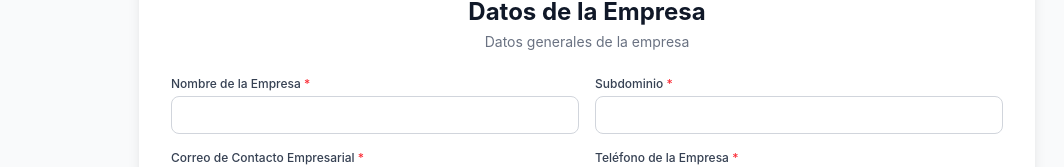
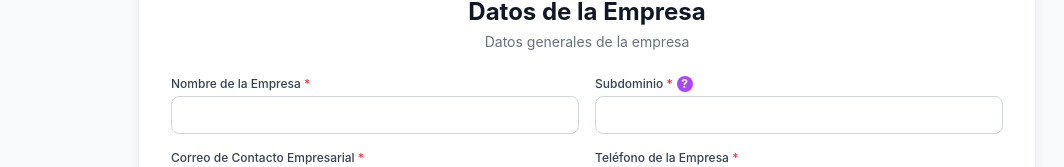
Before and after one commit to Camilo236yt/Oceanix_Angular, an Angular app: page /register in a window 1280 px wide. Shown: the part 303-470 px from the top of the page, without its empty margins (53-1117 px from the left). Built offline with nearby package versions, Linux system fonts and the light colour scheme.

Commit message:
feat(auth): add tooltip for subdomain input field with explanatory text

```diff
--- a/src/app/auth/register/register.html
+++ b/src/app/auth/register/register.html
@@ -82,9 +82,29 @@
 
               <!-- Subdominio -->
               <div>
-                <label class="block text-xs font-medium text-gray-700 mb-1">
-                  Subdominio <span class="text-red-500">*</span>
-                </label>
+                <div class="flex items-center gap-1 mb-1">
+                  <label class="text-xs font-medium text-gray-700">
+                    Subdominio <span class="text-red-500">*</span>
+                  </label>
+                  <div class="relative inline-block">
+                    <button
+                      type="button"
+                      (click)="showSubdomainTooltip = !showSubdomainTooltip"
+                      class="w-4 h-4 rounded-full bg-purple-500 hover:bg-purple-600 flex items-center justify-center transition-colors cursor-pointer">
+                      <span class="text-white text-xs font-bold">?</span>
+                    </button>
+                    @if (showSubdomainTooltip) {
+                      <div class="absolute left-1/2 -translate-x-1/2 bottom-full mb-2 w-56 sm:w-64 px-3 py-2 bg-gray-800 text-white text-xs rounded-lg shadow-lg z-50">
+                        <p class="leading-relaxed">
+                          El subdominio es tu dirección única en la plataforma. Por ejemplo, si ingresas <span class="font-semibold">"miempresa"</span>, tu URL será <span class="font-semibold break-all">miempresa.oceanix.com</span>
+                        </p>
+                        <div class="absolute top-full left-1/2 -translate-x-1/2 -mt-1">
+                          <div class="w-2 h-2 bg-gray-800 rotate-45"></div>
+                        </div>
+                      </div>
+                    }
+                  </div>
+                </div>
                 <input
                   type="text"
                   formControlName="subdomain"
@@ -174,6 +194,7 @@
                 <input
                   type="text"
                   formControlName="taxIdNumber"
+                  numericOnly
                   [maxlength]="taxIdMaxLength"
                   class="w-full px-3 py-2 text-sm border rounded-lg focus:ring-1 focus:ring-purple-500 focus:border-transparent transition-all outline-none"
                   [class.border-red-500]="isFieldInvalid(step1Form, 'taxIdNumber')"
@@ -310,9 +331,8 @@
                   [class.border-gray-300]="!isFieldInvalid(step2Form, 'documentType')"
                   [class.text-gray-400]="!step2Form.get('documentType')?.value">
                   <option value="" disabled selected>Seleccione un tipo</option>
-                  <option value="DNI">DNI (8 dígitos)</option>
+                  <option value="Cedula">Número de Identificación (6-10 dígitos)</option>
                   <option value="Pasaporte">Pasaporte (6-12 caracteres)</option>
-                  <option value="Cedula">Cédula (6-10 dígitos)</option>
                 </select>
                 @if (isFieldInvalid(step2Form, 'documentType')) {
                   <p class="mt-1 text-xs text-red-600">
@@ -329,6 +349,7 @@
                 <input
                   type="text"
                   formControlName="documentNumber"
+                  numericOnly
                   [maxlength]="documentMaxLength"
                   class="w-full px-3 py-2 text-sm border rounded-lg focus:ring-1 focus:ring-purple-500 focus:border-transparent transition-all outline-none"
                   [class.border-red-500]="isFieldInvalid(step2Form, 'documentNumber')"
--- a/src/app/auth/register/register.ts
+++ b/src/app/auth/register/register.ts
@@ -33,6 +33,7 @@ export class Register implements OnInit {
   isLoading = false;
   showPassword = false;
   showConfirmPassword = false;
+  showSubdomainTooltip = false;
 
   // Límites de caracteres dinámicos
   taxIdMaxLength = 13;
```
